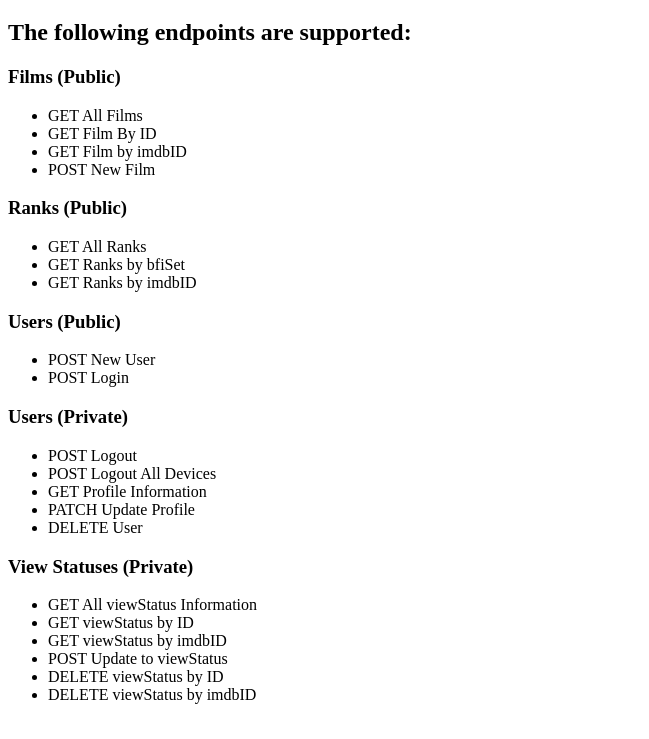
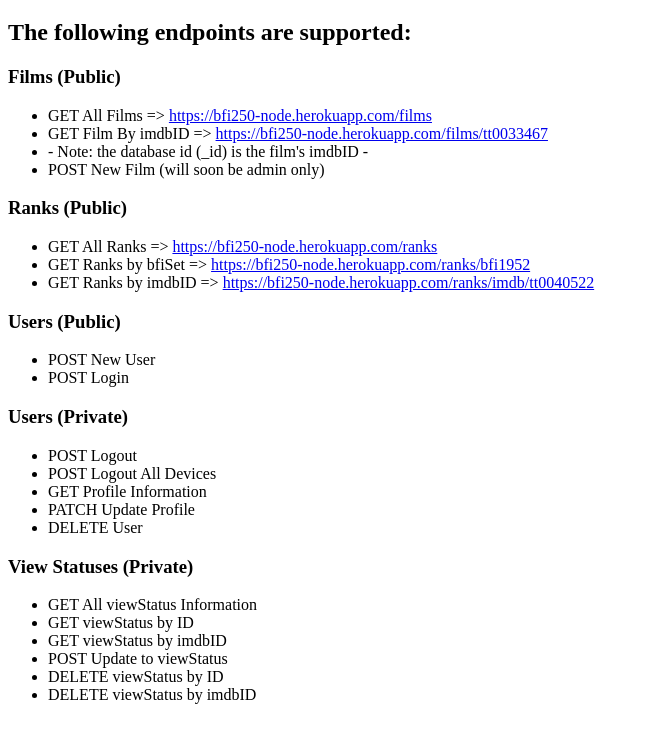
Before and after one commit to ejw773/bfi250-node-server, a website: page src/endpoints.html in a window 1280 px wide. Shown: the part 61-800 px from the top of the page, without its empty margins (0-649 px from the left). Drawn offline with Linux system fonts and the light colour scheme.

Commit message:
updates readme and endpoints guide landing page

```diff
--- a/src/endpoints.html
+++ b/src/endpoints.html
@@ -8,16 +8,16 @@
         <h2>The following endpoints are supported:</h2>
         <h3>Films (Public)</h3>
             <ul>
-                <li>GET All Films</li>
-                <li>GET Film By ID</li>
-                <li>GET Film by imdbID</li>
-                <li>POST New Film</li>
+                <li>GET All Films => <a href="https://bfi250-node.herokuapp.com/films">https://bfi250-node.herokuapp.com/films</a></li>
+                <li>GET Film By imdbID => <a href="https://bfi250-node.herokuapp.com/films/tt0033467">https://bfi250-node.herokuapp.com/films/tt0033467</a></li>
+                <li> - Note: the database id (_id) is the film's imdbID - </li>
+                <li>POST New Film (will soon be admin only)</li>
             </ul>
         <h3>Ranks (Public)</h3>
             <ul>
-                <li>GET All Ranks</li>
-                <li>GET Ranks by bfiSet</li>
-                <li>GET Ranks by imdbID</li>
+                <li>GET All Ranks => <a href="https://bfi250-node.herokuapp.com/ranks">https://bfi250-node.herokuapp.com/ranks</a></li>
+                <li>GET Ranks by bfiSet => <a href="https://bfi250-node.herokuapp.com/ranks/bfi1952">https://bfi250-node.herokuapp.com/ranks/bfi1952</a></li>
+                <li>GET Ranks by imdbID => <a href="https://bfi250-node.herokuapp.com/ranks/imdb/tt0040522">https://bfi250-node.herokuapp.com/ranks/imdb/tt0040522</a></li>
             </ul>
         <h3>Users (Public)</h3>
             <ul>
```
Also changed, not shown: README.md.
